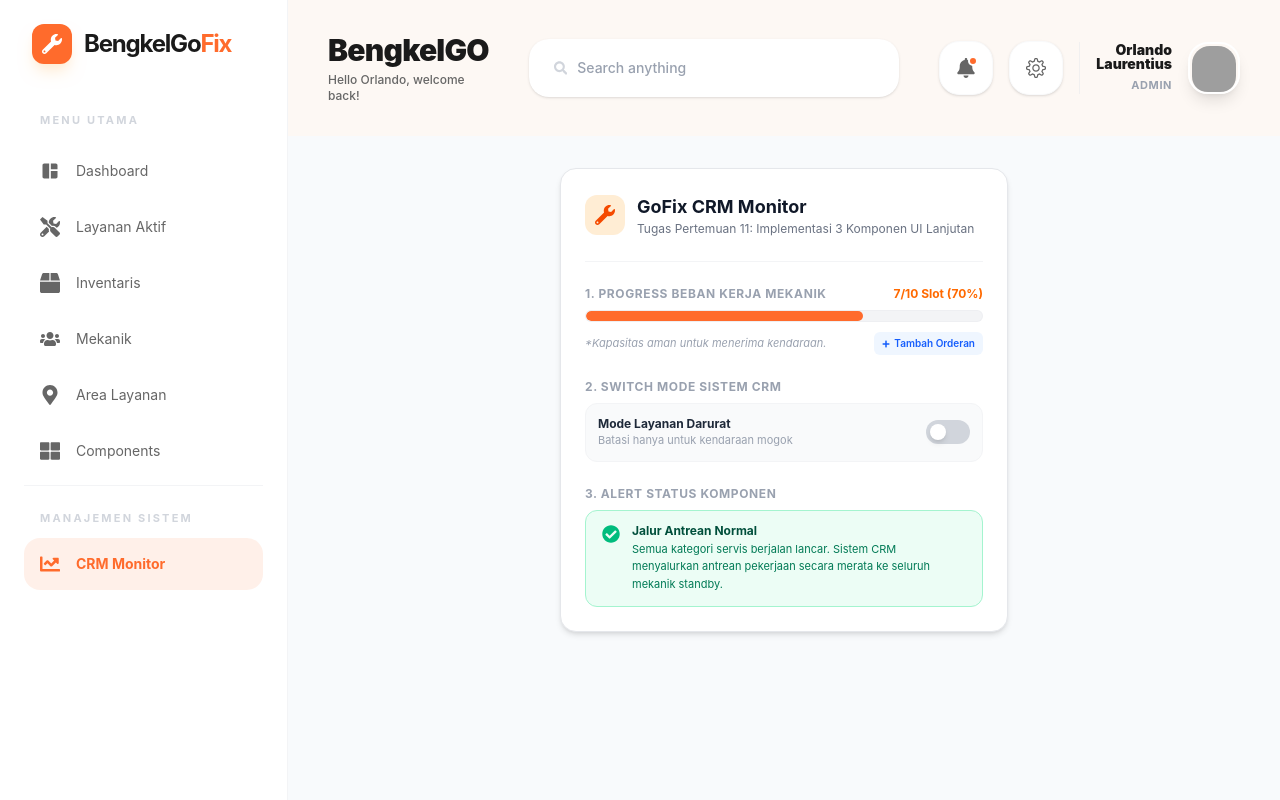
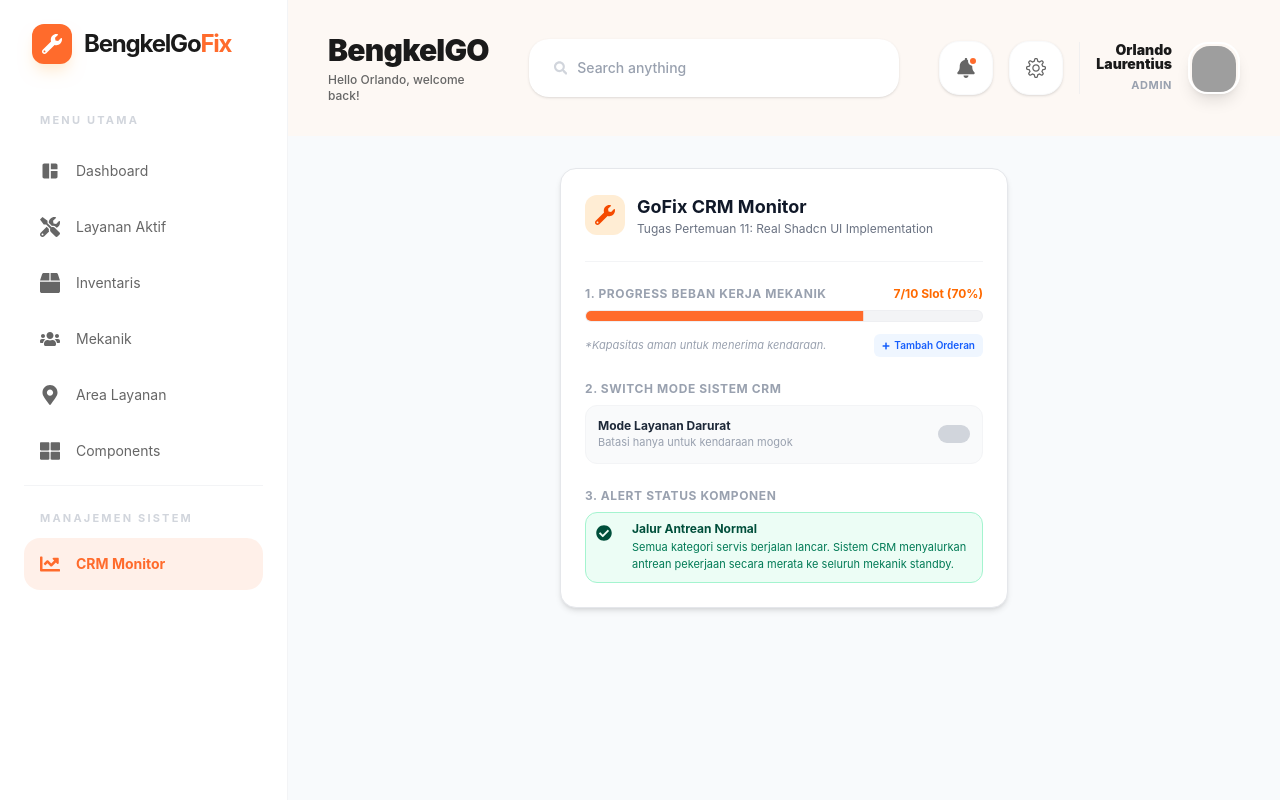
Before and after one commit to alhafizh24si-maker/hafizh-serendipity, a React (Vite) app: page /MechanicCrmStatus in a window 1280 px wide. Shown: the top 800 px of the page. Built offline with nearby package versions, Linux system fonts and the light colour scheme; grey boxes are pictures that could not be loaded.

Commit message:
perbaikan sedikit

```diff
--- a/src/components/MechanicCrmStatus.jsx
+++ b/src/components/MechanicCrmStatus.jsx
@@ -1,11 +1,12 @@
 import React, { useState } from 'react';
 import { FaWrench, FaExclamationTriangle, FaCheckCircle, FaPlus } from 'react-icons/fa';
 
+import { Progress } from "@/components/ui/progress";
+import { Switch } from "@/components/ui/switch";
+import { Alert, AlertTitle, AlertDescription } from "@/components/ui/alert";
+
 export default function MechanicCrmDashboard() {
-  // 🟢 STATE UTK KOMPONEN 2 (SWITCH) & 3 (ALERT)
   const [emergencyOnlyMode, setEmergencyOnlyMode] = useState(false);
-
-  // 🟢 STATE UTK KOMPONEN 1 (PROGRESS)
   const [totalOrderan, setTotalOrderan] = useState(7);
   const batasKapasitasMax = 10;
   const persentaseBeban = (totalOrderan / batasKapasitasMax) * 100;
@@ -21,14 +22,14 @@ export default function MechanicCrmDashboard() {
           </div>
           <div>
             <h3 className="text-lg font-bold text-gray-900">GoFix CRM Monitor</h3>
-            <p className="text-xs text-gray-500">Tugas Pertemuan 11: Implementasi 3 Komponen UI Lanjutan</p>
+            <p className="text-xs text-gray-500">Tugas Pertemuan 11: Real Shadcn UI Implementation</p>
           </div>
         </div>
 
         <hr className="border-gray-100" />
 
         {/* ========================================================
-            1️⃣ KOMPONEN UI: PROGRESS (Slot Antrean Mekanik)
+            1️⃣ IMPLEMENTASI SHADCN UI: PROGRESS
            ======================================================== */}
         <div className="space-y-2">
           <div className="flex justify-between items-center">
@@ -40,33 +41,29 @@ export default function MechanicCrmDashboard() {
             </span>
           </div>
 
-          {/* Progress Component Track */}
-          <div className="w-full bg-gray-100 rounded-full h-3 overflow-hidden border border-gray-200/40">
-            {/* Progress Component Fill */}
-            <div
-              className={`h-full transition-all duration-500 rounded-full ${
-                persentaseBeban >= 80 ? 'bg-red-500' : 'bg-[#FF6B2C]'
-              }`}
-              style={{ width: `${persentaseBeban}%` }}
-            />
-          </div>
+          {/* Komponen Asli Shadcn UI dengan kustomisasi warna bg fill oranye GoFix */}
+          <Progress
+            value={persentaseBeban}
+            className={`w-full h-3 bg-gray-100 border border-gray-200/40 [&>div]:transition-all [&>div]:duration-500 ${
+              persentaseBeban >= 80 ? '[&>div]:bg-red-500' : '[&>div]:bg-[#FF6B2C]'
+            }`}
+          />
 
-          <div className="flex justify-between items-center pt-0.5">
+          <div className="flex justify-between items-center pt-1">
             <p className="text-[11px] text-gray-400 italic">
               {persentaseBeban >= 80 ? "*Mekanik kewalahan, antrean penuh!" : "*Kapasitas aman untuk menerima kendaraan."}
             </p>
             <button
               onClick={() => setTotalOrderan(prev => (prev < batasKapasitasMax ? prev + 1 : 0))}
-              className="text-[10px] text-blue-600 hover:text-blue-700 font-semibold flex items-center gap-1 bg-blue-50 px-2 py-1 rounded-md"
+              className="text-[10px] text-blue-600 hover:text-blue-700 font-semibold flex items-center gap-1 bg-blue-50 px-2 py-1 rounded-md transition-colors"
             >
               <FaPlus className="text-[8px]" /> Tambah Orderan
             </button>
           </div>
         </div>
 
-
         {/* ========================================================
-            2️⃣ KOMPONEN UI: SWITCH / TOGGLE (Mode Layanan)
+            2️⃣ IMPLEMENTASI SHADCN UI: SWITCH
            ======================================================== */}
         <div className="space-y-2">
           <span className="text-xs font-bold text-gray-400 uppercase tracking-wider block">
@@ -78,25 +75,18 @@ export default function MechanicCrmDashboard() {
               <p className="text-[11px] text-gray-400">Batasi hanya untuk kendaraan mogok</p>
             </div>
 
-            {/* Switch Component Layout */}
-            <button
-              onClick={() => setEmergencyOnlyMode(!emergencyOnlyMode)}
-              className={`w-11 h-6 flex items-center rounded-full p-1 transition-colors duration-300 focus:outline-none ${
-                emergencyOnlyMode ? 'bg-red-500' : 'bg-gray-300'
-              }`}
-            >
-              <div
-                className={`bg-white w-4 h-4 rounded-full shadow-md transform transition-transform duration-300 ${
-                  emergencyOnlyMode ? 'translate-x-5' : 'translate-x-0'
-                }`}
-              />
-            </button>
+            {/* Komponen Asli Shadcn UI */}
+            <Switch
+              id="emergency-mode"
+              checked={emergencyOnlyMode}
+              onCheckedChange={setEmergencyOnlyMode}
+              className={`${emergencyOnlyMode ? 'data-[state=checked]:bg-red-500' : 'data-[state=unchecked]:bg-gray-300'}`}
+            />
           </div>
         </div>
 
-
         {/* ========================================================
-            3️⃣ KOMPONEN UI: ALERT (Notifikasi Status Dinamis)
+            3️⃣ IMPLEMENTASI SHADCN UI: ALERT
            ======================================================== */}
         <div className="space-y-2">
           <span className="text-xs font-bold text-gray-400 uppercase tracking-wider block">
@@ -104,27 +94,27 @@ export default function MechanicCrmDashboard() {
           </span>
 
           {emergencyOnlyMode ? (
-            /* Alert Variant Destructive / Warning */
-            <div className="bg-red-50 border border-red-200 text-red-900 px-4 py-3 rounded-xl flex items-start space-x-3 animate-fade-in">
+            /* Alert Shadcn - Variant Destructive / Warning */
+            <Alert variant="destructive" className="bg-red-50 border-red-200 text-red-900 rounded-xl flex items-start space-x-3">
               <FaExclamationTriangle className="text-red-500 text-lg mt-0.5 flex-shrink-0" />
               <div>
-                <h5 className="font-bold text-xs text-red-900">Sistem CRM Dibatasi</h5>
-                <p className="text-[11px] text-red-700 mt-0.5 leading-relaxed">
+                <AlertTitle className="font-bold text-xs text-red-900">Sistem CRM Dibatasi</AlertTitle>
+                <AlertDescription className="text-[11px] text-red-700 mt-0.5 leading-relaxed">
                   Booking servis reguler via aplikasi ditutup sementara. Alokasi mekanik dialihkan penuh ke tim penanganan darurat jalan raya.
-                </p>
+                </AlertDescription>
               </div>
-            </div>
+            </Alert>
           ) : (
-            /* Alert Variant Success / Normal */
-            <div className="bg-emerald-50 border border-emerald-200 text-emerald-900 px-4 py-3 rounded-xl flex items-start space-x-3 animate-fade-in">
+            /* Alert Shadcn - Variant Success / Normal */
+            <Alert className="bg-emerald-50 border-emerald-200 text-emerald-900 rounded-xl flex items-start space-x-3">
               <FaCheckCircle className="text-emerald-500 text-lg mt-0.5 flex-shrink-0" />
               <div>
-                <h5 className="font-bold text-xs text-emerald-900">Jalur Antrean Normal</h5>
-                <p className="text-[11px] text-emerald-700 mt-0.5 leading-relaxed">
+                <AlertTitle className="font-bold text-xs text-emerald-900">Jalur Antrean Normal</AlertTitle>
+                <AlertDescription className="text-[11px] text-emerald-700 mt-0.5 leading-relaxed">
                   Semua kategori servis berjalan lancar. Sistem CRM menyalurkan antrean pekerjaan secara merata ke seluruh mekanik standby.
-                </p>
+                </AlertDescription>
               </div>
-            </div>
+            </Alert>
           )}
         </div>
 
```
